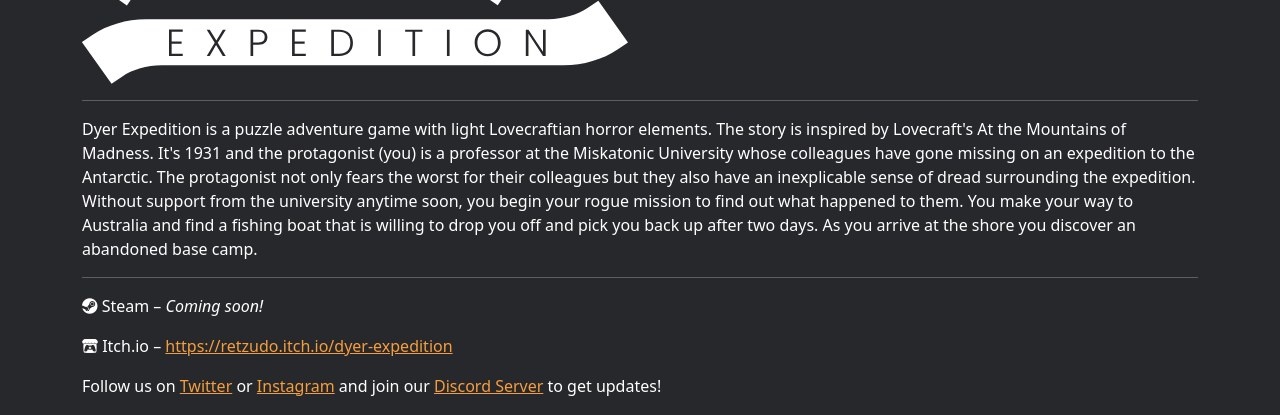
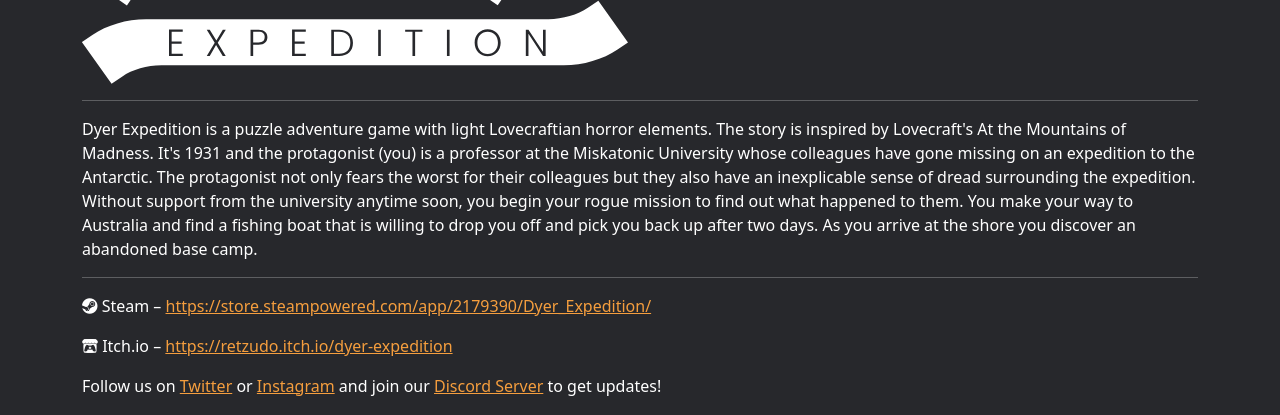
Before and after one commit to Monkeys-With-Jobs/monkeys-with-jobs.github.io, an Astro site: page /games/dyer-expedition in a window 1280 px wide. Shown: the part 385-800 px from the top of the page. Built offline with nearby package versions, Linux system fonts and the light colour scheme; Astro itself is replaced by a stand-in of ours.

Commit message:
added steam link

```diff
--- a/src/pages/games/dyer-expedition.astro
+++ b/src/pages/games/dyer-expedition.astro
@@ -35,7 +35,7 @@
       <hr>
 
       <p>
-        <i class="fa-brands fa-steam"></i> Steam &ndash; <em>Coming soon!</em>
+        <i class="fa-brands fa-steam"></i> Steam &ndash; <a href="https://store.steampowered.com/app/2179390/Dyer_Expedition/"  rel="noopener noreferrer" target="_blank">https://store.steampowered.com/app/2179390/Dyer_Expedition/</a>
       </p>
 
       <p>
```
